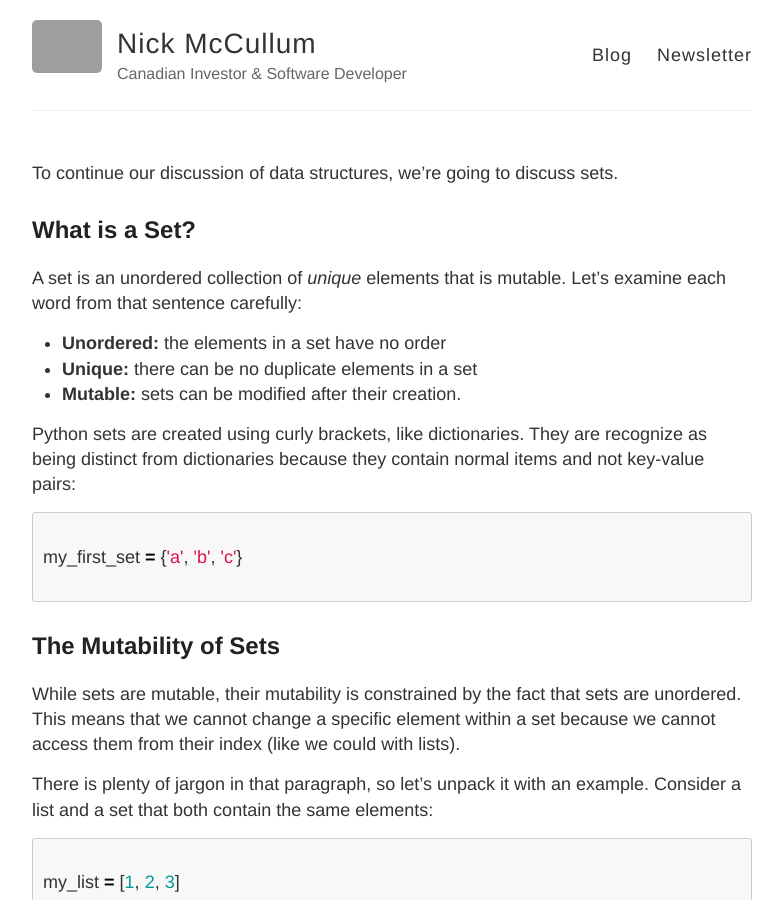
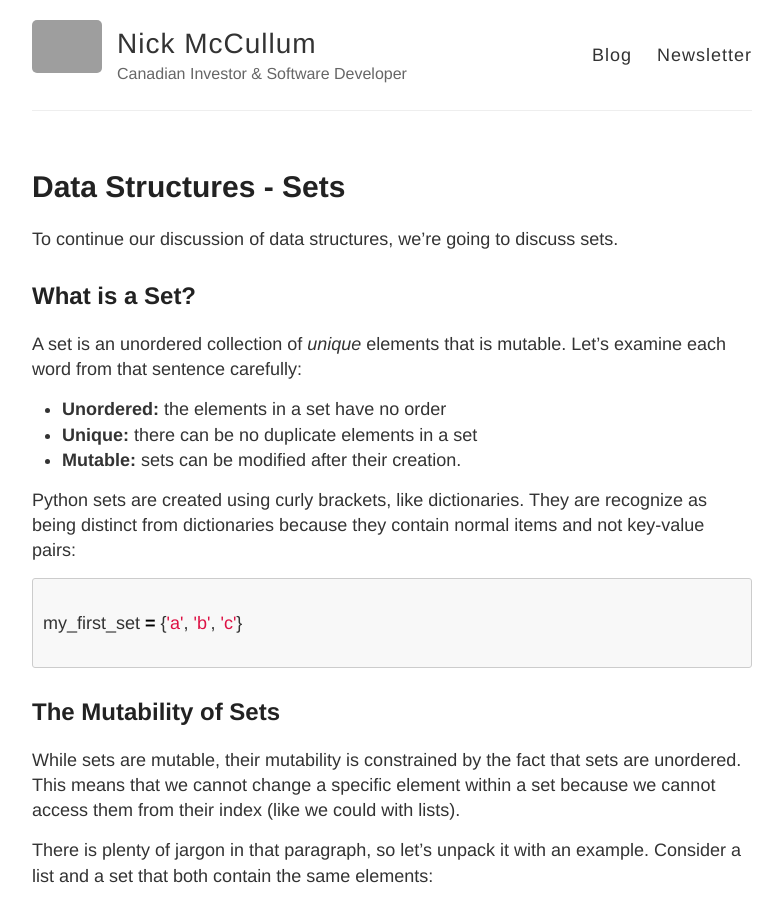
Before and after one commit to rosyberti/website, a Jekyll site: the page built from python-course/sets.md, in a window 1280 px wide and 900 px high. Shown: the whole window, without its empty margins (248-1031 px from the left). Built offline with Jekyll 4.4.1, drawn with Linux system fonts in a browser that asks for light colours; our own code applies the rules of GitHub Pages for plain Markdown files; grey boxes are pictures that could not be loaded.

Commit message:
removed colon from title

```diff
--- a/python-course/sets.md
+++ b/python-course/sets.md
@@ -1,6 +1,6 @@
 ---
 layout: page
-title: Data Structures: Sets
+title: Data Structures - Sets
 ---
 
 To continue our discussion of data structures, we're going to discuss sets.
```
